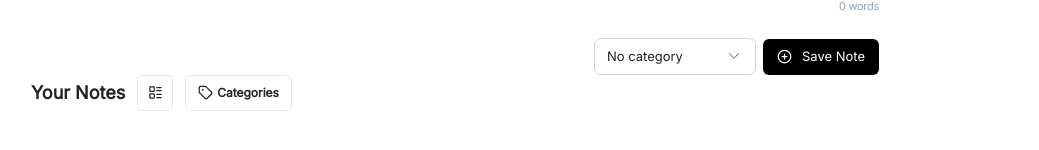
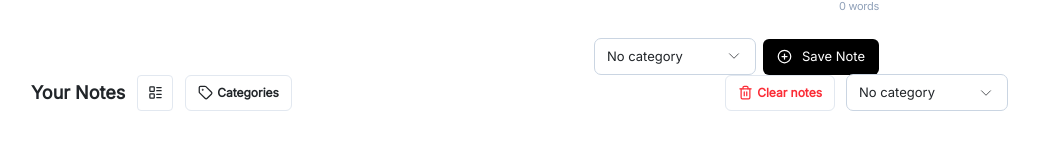
Before and after one commit to dev-rajm/awesome-todo-app, a React (Vite) app: page / in a window 1280 px wide. Shown: the part 180-330 px from the top of the page, without its empty margins (121-1160 px from the left). Built offline with nearby package versions, Linux system fonts and the light colour scheme.

Commit message:
Added clear notes button

```diff
--- a/src/components/Body.jsx
+++ b/src/components/Body.jsx
@@ -1,4 +1,4 @@
-import { CirclePlus, LayoutList, Tag } from "lucide-react";
+import { CirclePlus, LayoutList, Tag, Trash2 } from "lucide-react";
 import Dropdown from "./Dropdown";
 
 const Body = () => {
@@ -49,7 +49,13 @@ const Body = () => {
               <span className="text-xs font-semibold">Categories</span>
             </div>
           </div>
-          <div className="flex"></div>
+          <div className="flex items-center space-x-3">
+            <button className="text-xs font-semibold text-red-500 rounded-md border border-slate-200 flex items-center px-3 h-9 space-x-1">
+              <Trash2 size={15} strokeWidth={2} />
+              <span>Clear notes</span>
+            </button>
+            <Dropdown />
+          </div>
         </div>
       </div>
     </main>
```
